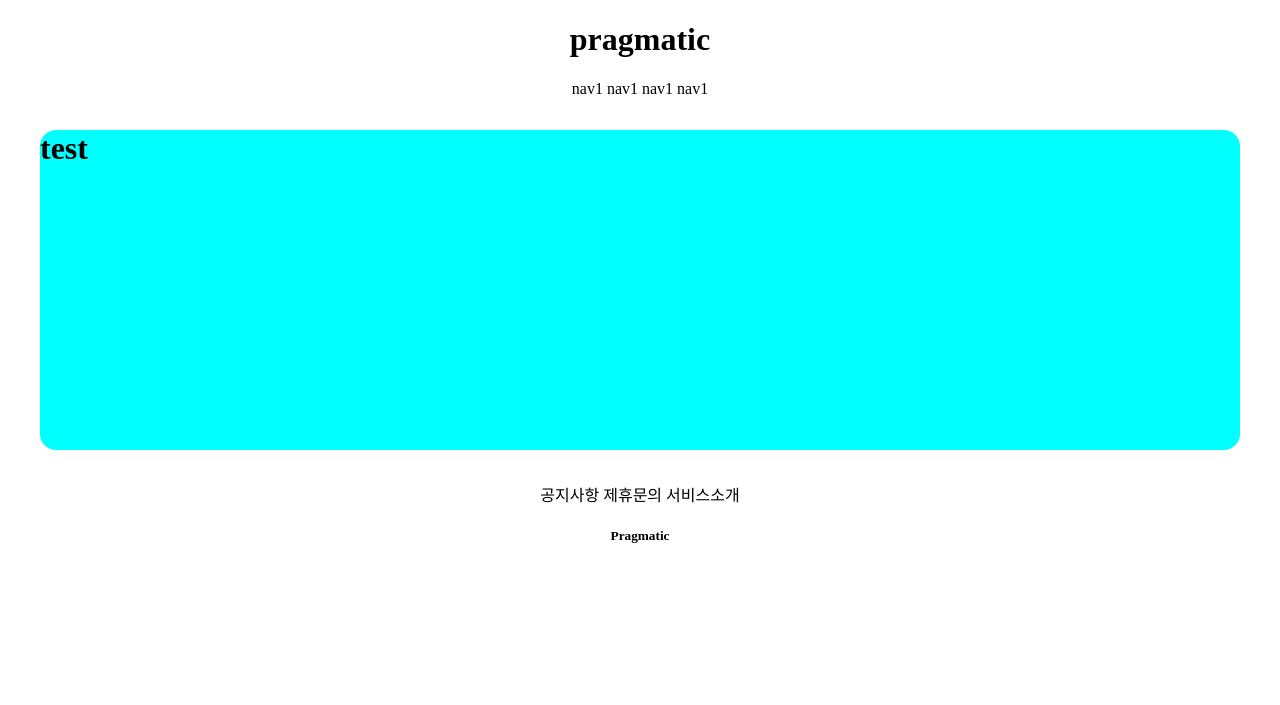
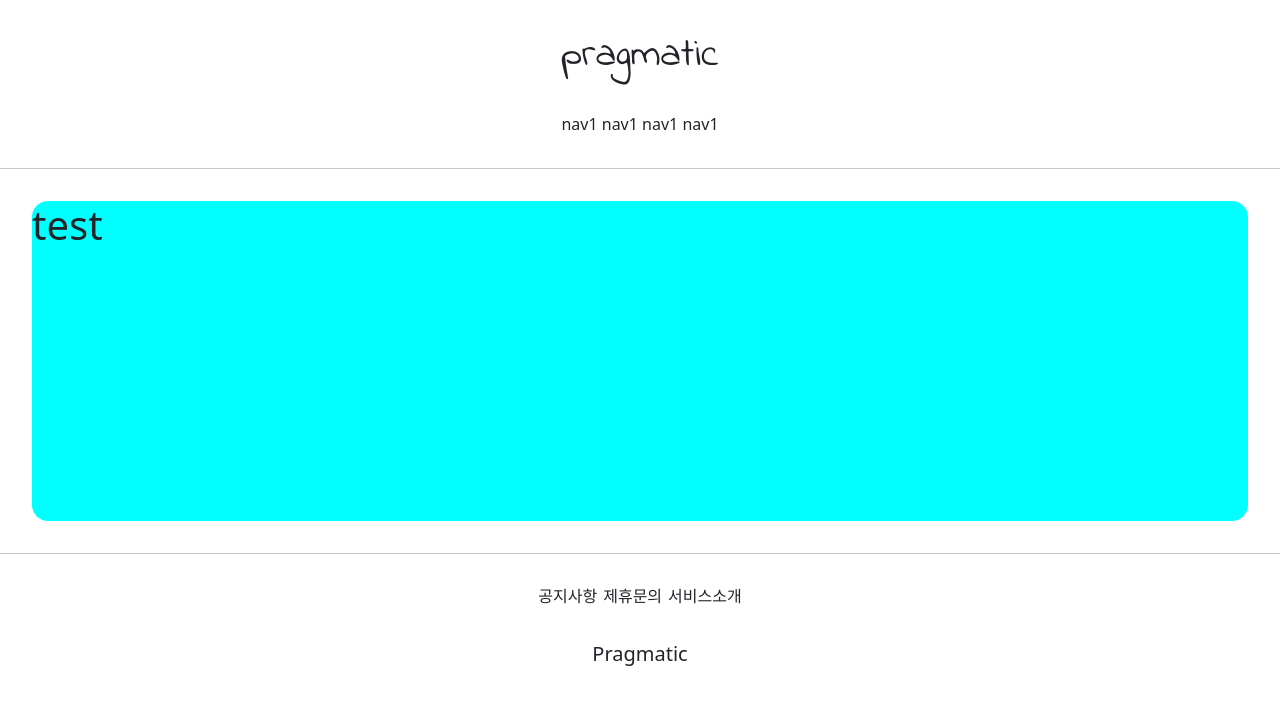
Before and after one commit to yeun38/gis1, a Django app: page /accounts/hello/ in a window 1280 px wide. Shown: the top 705 px of the page. Run offline with Django 3.2, Linux system fonts and the light colour scheme; parts of the project's set-up code (start-up, migrations or seed data) failed here and were passed over.

Commit message:
7/5 1ban class commit 1.1

```diff
--- a/templates/base.html
+++ b/templates/base.html
@@ -6,9 +6,11 @@
 <body>
 
 {% include 'header.html' %}
+<hr>
 
 {% block content %}
 {% endblock %}
+<hr>
 
 {% include 'footer.html' %}
 
--- a/templates/footer.html
+++ b/templates/footer.html
@@ -1,11 +1,12 @@
 <div style="text-align: center">
 
-    <div>
+    <div style="margin-top: 2rem; font-family: 'Indie Flower', cursive;">
       <span> 공지사항</span>
       <span> 제휴문의</span>
       <span> 서비스소개</span>
     </div>
-    <div>
+    <div style="margin: 2rem">
+
         <h5> Pragmatic</h5>
 
     </div>
--- a/templates/head.html
+++ b/templates/head.html
@@ -1,4 +1,14 @@
 <head>
     <meta charset="UTF-8">
     <title>Title</title>
+
+    {# bootstrap link #}
+    <link href="https://cdn.jsdelivr.net/npm/bootstrap@5.0.2/dist/css/bootstrap.min.css" rel="stylesheet"
+          integrity="sha384-EVSTQN3/azprG1Anm3QDgpJLIm9Nao0Yz1ztcQTwFspd3yD65VohhpuuCOmLASjC" crossorigin="anonymous">
+
+    {# google fonts link #}
+    <link rel="preconnect" href="https://fonts.googleapis.com">
+    <link rel="preconnect" href="https://fonts.gstatic.com" crossorigin>
+    <link href="https://fonts.googleapis.com/css2?family=Indie+Flower&display=swap" rel="stylesheet">
+
 </head>
--- a/templates/header.html
+++ b/templates/header.html
@@ -1,9 +1,9 @@
 <div style="text-align: center">
 
-    <div>
+    <div style="margin: 2rem 0; font-family: 'Indie Flower', cursive;">
         <h1> pragmatic</h1>
     </div>
-    <div>
+    <div style="margin-bottom: 2rem">
       <span>nav1</span>
       <span>nav1</span>
       <span>nav1</span>
```
